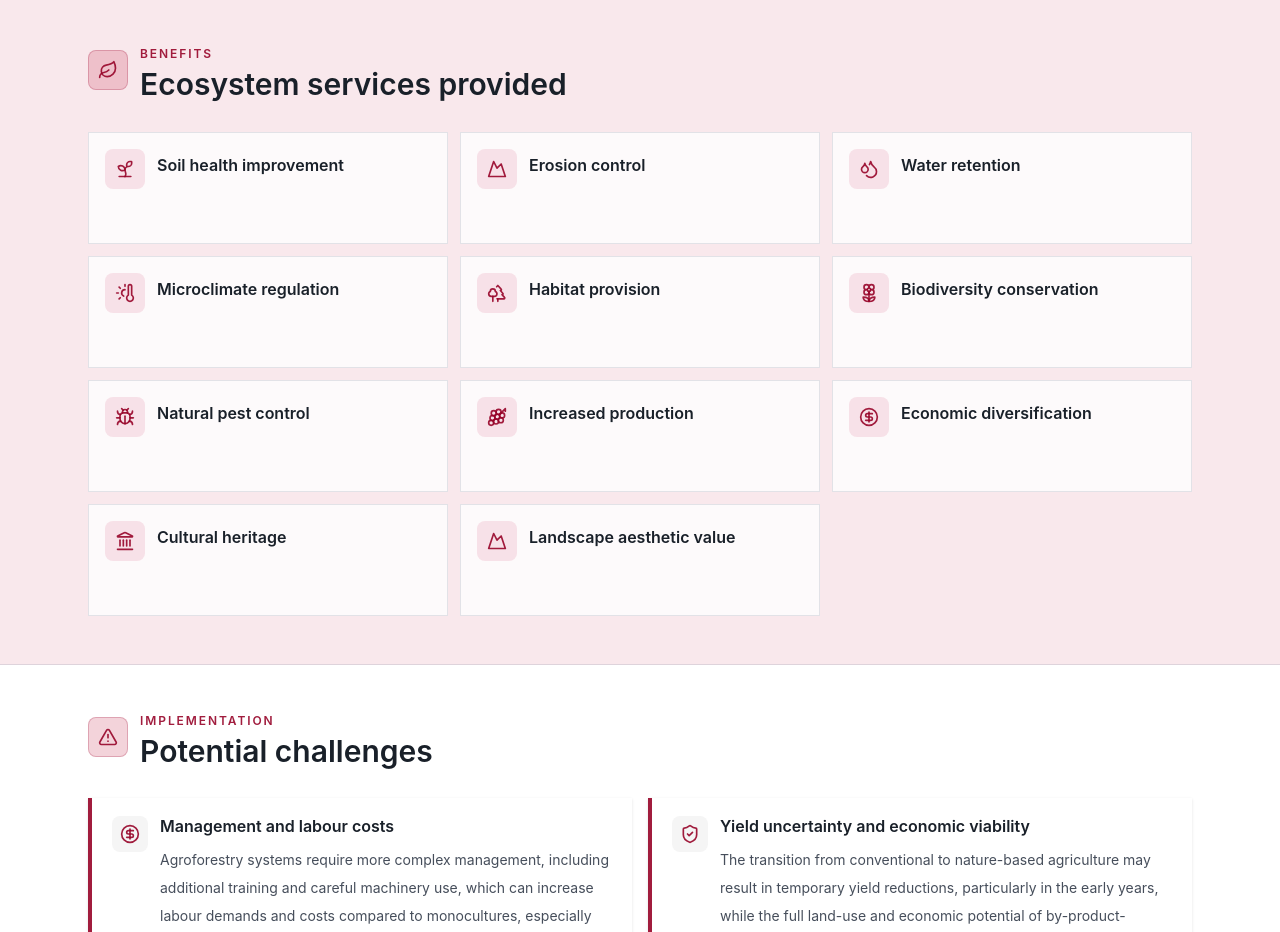
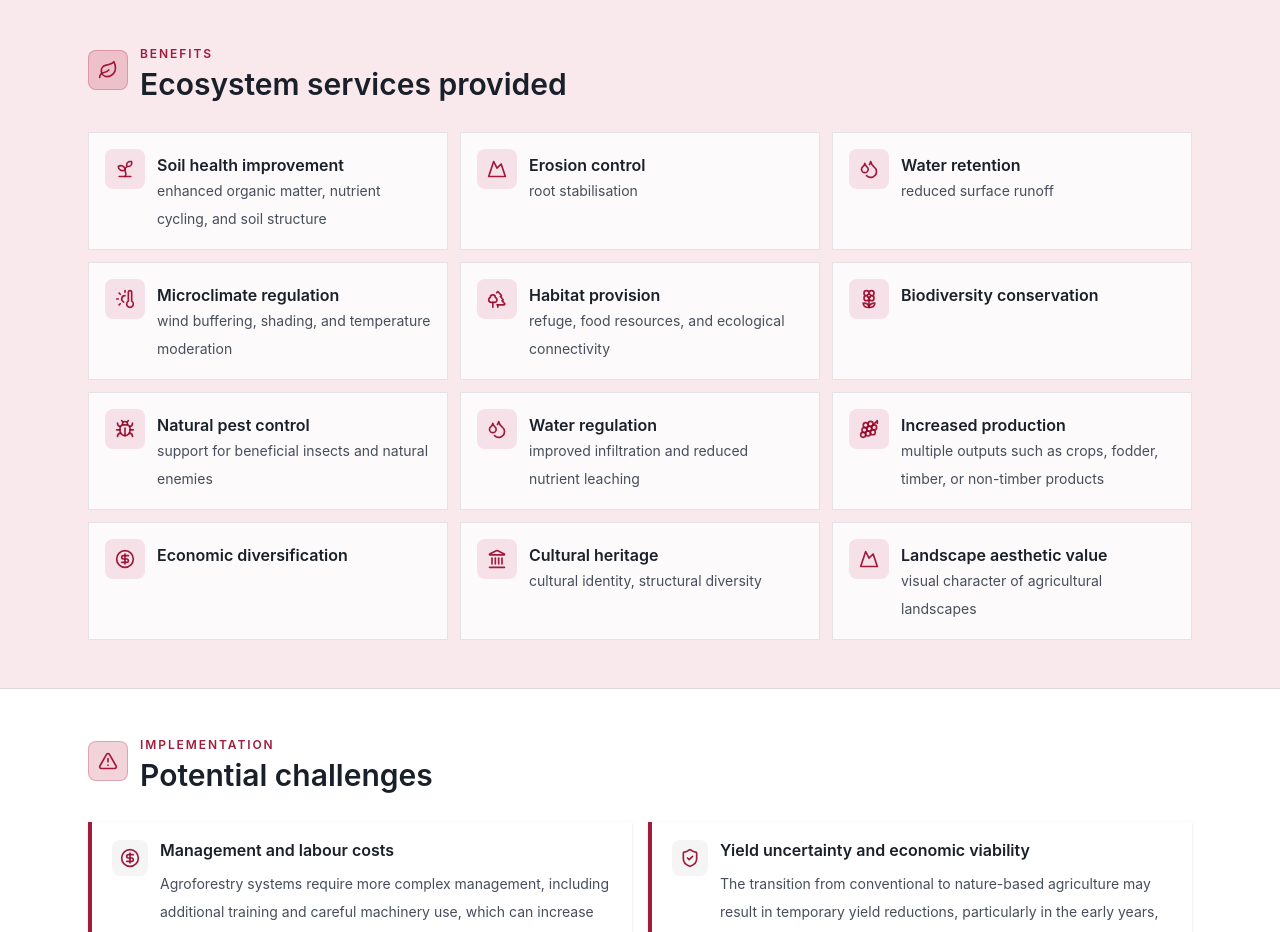
Before and after one commit to Eurac-Research/winemap, a Next.js app: page /adaptation/eba-strategies/agroforestry in a window 1280 px wide. Shown: the part 1260-2192 px from the top of the page. Built offline with nearby package versions, Linux system fonts and the light colour scheme.

Commit message:
add strategy specific note to each ecosystem service entry

```diff
--- a/src/components/eba/EbaStrategyPage.tsx
+++ b/src/components/eba/EbaStrategyPage.tsx
@@ -108,13 +108,13 @@ function SectionHeading({
 }
 
 function EcosystemServicesGrid({
-  serviceIds,
+  serviceEntries,
 }: {
-  serviceIds: NonNullable<EbaStrategyDetailContent["ecosystemServices"]>;
+  serviceEntries: NonNullable<EbaStrategyDetailContent["ecosystemServices"]>;
 }) {
-  const services = serviceIds.flatMap((serviceId) => {
-    const service = getEbaEcosystemServiceById(serviceId);
-    return service ? [service] : [];
+  const services = serviceEntries.flatMap((entry) => {
+    const service = getEbaEcosystemServiceById(entry['id']);
+    return service ? [{ service, note: entry.note }] : [];
   });
 
   if (!services.length) return null;
@@ -132,7 +132,7 @@ function EcosystemServicesGrid({
         />
 
         <div className="mt-7 grid gap-3 sm:grid-cols-2 lg:grid-cols-3">
-          {services.map((service) => {
+          {services.map(({ service, note }) => {
             const Icon = serviceIconMap[service.icon];
 
             return (
@@ -144,6 +144,7 @@ function EcosystemServicesGrid({
                   <span className="flex h-10 w-10 shrink-0 items-center justify-center rounded-md bg-[color:var(--accent-soft)] text-[color:var(--accent-strong)]">
                     <Icon className="h-5 w-5" aria-hidden="true" />
                   </span>
+                  <div className="flex flex-col">
                     <h3 className="pt-1 text-base font-semibold leading-6 text-[color:var(--text-strong)]">
                       {service.glossaryId ? (
                         <GlossaryTermPopover
@@ -156,6 +157,13 @@ function EcosystemServicesGrid({
                         service.label
                       )}
                     </h3>
+
+                    {note ? (
+                      <div className="text-sm leading-7 text-[color:var(--text-base)]">
+                        {note}
+                      </div>
+                    ): null}
+                  </div>
                 </div>
               </article>
             );
@@ -323,7 +331,7 @@ export function EbaStrategyPage({ strategy, content }: EbaStrategyPageProps) {
       ) : null}
 
       {hasEcosystemServices && content?.ecosystemServices ? (
-        <EcosystemServicesGrid serviceIds={content.ecosystemServices} />
+        <EcosystemServicesGrid serviceEntries={content.ecosystemServices} />
       ) : null}
 
       {hasChallenges && content?.challenges ? (
--- a/src/content/eba/strategy-details.tsx
+++ b/src/content/eba/strategy-details.tsx
@@ -27,11 +27,16 @@ export type EbaStrategyChallenge = {
   details?: ReactNode;
 };
 
+export type EbaEcosystemServiceEntry = {
+  id: EbaEcosystemServiceId;
+  note?: string;
+}
+
 export type EbaStrategyDetailContent = {
   slug: string;
   facts?: EbaFact[];
   about?: ReactNode;
-  ecosystemServices?: EbaEcosystemServiceId[];
+  ecosystemServices?: EbaEcosystemServiceEntry[];
   challenges?: EbaStrategyChallenge[];
   sections?: EbaSectionContent[];
   videos?: EbaVideoContent[];
@@ -70,15 +75,15 @@ export const ebaStrategyDetails: EbaStrategyDetailContent[] = [
       </>
     ),
     ecosystemServices: [
-      "erosion-control",
-      "water-retention",
-      "microclimate-regulation",
-      "water-regulation",
-      "habitat-provision",
-      "biodiversity-conservation",
-      "cultural-heritage",
-      "landscape-aesthetic-value",
-      "outdoor-recreation",
+      {id: "erosion-control", note: "slope stabilisation"},
+      {id: "water-retention", note: "reduced surface runoff"},
+      {id: "microclimate-regulation", note: "reduced temperature extremes"},
+      {id: "water-regulation", note: "improved infiltration, retention, and reduced nutrient leaching"},
+      {id: "habitat-provision", note: "microhabitats for plants, invertebrates, reptiles, and small mammals"},
+      {id: "biodiversity-conservation"},
+      {id: "cultural-heritage", note: "preservation of traditional knowledge and historical land-use practices"},
+      {id: "landscape-aesthetic-value", note: "distinct landscape character"},
+      {id: "outdoor-recreation", note: "enhanced recreational value"},
     ],
     challenges: [
       {
@@ -112,17 +117,18 @@ export const ebaStrategyDetails: EbaStrategyDetailContent[] = [
       </p>
     ),
     ecosystemServices: [
-      "soil-health-improvement",
-      "erosion-control",
-      "water-retention",
-      "microclimate-regulation",
-      "habitat-provision",
-      "biodiversity-conservation",
-      "natural-pest-control",
-      "increased-production",
-      "economic-diversification",
-      "cultural-heritage",
-      "landscape-aesthetic-value",
+      {id: "soil-health-improvement", note: "enhanced organic matter, nutrient cycling, and soil structure"},
+      {id: "erosion-control", note: "root stabilisation"},
+      {id: "water-retention", note: "reduced surface runoff"},
+      {id: "microclimate-regulation", note: "wind buffering, shading, and temperature moderation"},
+      {id: "habitat-provision", note: "refuge, food resources, and ecological connectivity"},
+      {id: "biodiversity-conservation"},
+      {id: "natural-pest-control", note: "support for beneficial insects and natural enemies"},
+      {id: "water-regulation", note: "improved infiltration and reduced nutrient leaching"},
+      {id: "increased-production", note: "multiple outputs such as crops, fodder, timber, or non-timber products"},
+      {id: "economic-diversification"},
+      {id: "cultural-heritage", note: "cultural identity, structural diversity "},
+      {id: "landscape-aesthetic-value", note: "visual character of agricultural landscapes"},
     ],
     challenges: [
       {
@@ -200,16 +206,16 @@ export const ebaStrategyDetails: EbaStrategyDetailContent[] = [
       </>
     ),
     ecosystemServices: [
-      "habitat-provision",
-      "biodiversity-conservation",
-      "microclimate-regulation",
-      "water-regulation",
-      "soil-health-improvement",
-      "erosion-control",
-      "water-retention",
-      "natural-pest-control",
-      "cultural-heritage",
-      "landscape-aesthetic-value",
+      {id: "habitat-provision", note: "refuge, food resources, and ecological connectivity"},
+      {id: "biodiversity-conservation"},
+      {id: "microclimate-regulation", note: "wind buffering, shading, and temperature moderation"},
+      {id: "water-regulation", note: "improved infiltration, retention, and reduced nutrient leaching"},
+      {id: "soil-health-improvement", note: "enhanced organic matter, nutrient cycling, and soil structure"},
+      {id: "erosion-control", note: "root stabilisation"},
+      {id: "water-retention", note: "reduced surface runoff"},
+      {id: "natural-pest-control", note: "support for beneficial insects and natural enemies"},
+      {id: "cultural-heritage", note: "cultural identity"},
+      {id: "landscape-aesthetic-value", note: "structural diversity and visual character of agricultural landscapes"},
     ],
     challenges: [
       {
```
Lines whose indentation alone changed are shown as unchanged.
